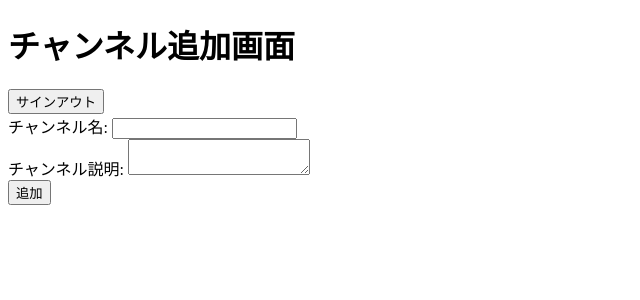
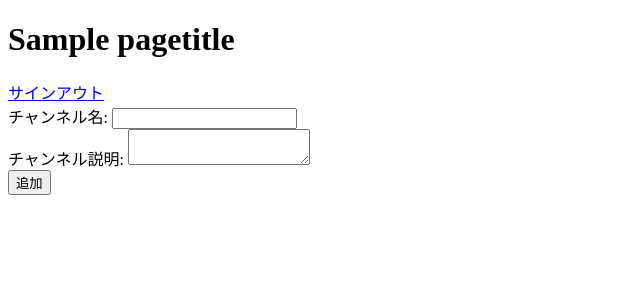
Before and after one commit to redeye0077/raretech_hackason_chat, a Flask app: template ChatApp/templates/edit-channel/add-channel.html in a window 1280 px wide. Shown: the top 300 px of the page, without its empty margins (0-640 px from the left). Run offline with Flask 2, Linux system fonts and the light colour scheme; the template is opened without the code that fills it: most values are stand-ins (such as "Sample title", 1, 10 or a date in 2020).

Commit message:
ヘッダー変数渡すのをpagetitleに設定

```diff
--- a/ChatApp/app.py
+++ b/ChatApp/app.py
@@ -13,7 +13,6 @@ app.secret_key = os.getenv('FLASK_SECRET_KEY', 'default_secret_key')
 @app.route('/signup', methods=['GET'])
 def signup():
     return render_template('registration/signup.html')
-
 
 # 新規登録画面 (POSTメソッドのみ)
 @app.route('/signup', methods=['POST'])
@@ -67,12 +66,6 @@ def userSignup():
 def login():
     return render_template('registration/login.html')
 
-#ホーム画面の表示
-@app.route('/index')
-def index():
-    channels = PostModel.getChannel()
-    return render_template('index.html', channels=channels)
-
 # ログイン処理
 @app.route('/login', methods=['POST'])
 def userLogin():
@@ -101,9 +94,15 @@ def userLogin():
     flash('ログイン成功！')
     return redirect(url_for('index'))
 
+#ホーム画面の表示
+@app.route('/index')
+def index():
+    channels = PostModel.getChannel()
+    pagetitle = "ホーム"
+    return render_template('index.html', channels=channels, pagetitle=pagetitle)
 
 #サインアウト処理
-@app.route('/signout', methods=['POST'])
+@app.route('/signout')
 def signout():
     session.clear()
     return redirect('/login')
@@ -114,14 +113,16 @@ def channel(channel_id):
     # データベースから該当のチャンネルを取得
     channel = PostModel.getChannelId(channel_id)
     if channel:
-        return render_template('edit-channel/delete-channel.html',channel=channel)
+        pagetitle = "削除"
+        return render_template('edit-channel/delete-channel.html',channel=channel, pagetitle=pagetitle)
     else:
         return "チャンネルが見つかりませんでした。", 404
 
 # 部屋追加画面
 @app.route('/channel_add')
 def channelAddIndex():
-    return render_template('edit-channel/add-channel.html')
+    pagetitle = "作成"
+    return render_template('edit-channel/add-channel.html', pagetitle=pagetitle)
 
 # 部屋追加処理
 @app.route('/channel_add',methods=['POST'])
--- a/ChatApp/model.py
+++ b/ChatApp/model.py
@@ -78,7 +78,7 @@ class PostModel:
         try:
             conn = DB.getConnection()
             cur = conn.cursor()
-            sql = "SELECT id, user_id FROM channels WHERE id = %s;"
+            sql = "SELECT id, user_id, name, description FROM channels WHERE id = %s;"
             cur.execute(sql, (channel_id))
             channels = cur.fetchone()
             return channels
--- a/ChatApp/templates/edit-channel/add-channel.html
+++ b/ChatApp/templates/edit-channel/add-channel.html
@@ -6,7 +6,7 @@
     <title>チャンネル追加</title>
 </head>
 <body>
-    <h1>チャンネル追加画面</h1>
+    <h1>{{ pagetitle }}</h1>
 
     <!-- エラーメッセージの表示 -->
     {% if error_message_brank %}
@@ -26,7 +26,7 @@
     {% endwith %}
     <form action="{{ url_for('signout') }}" method="post">
         <div>
-            <button type="submit">サインアウト</button>
+            <a href="/signout" class="btn-signout">サインアウト</a>
         </div>
     </form>
     <!-- チャンネル追加フォーム -->
--- a/ChatApp/templates/edit-channel/delete-channel.html
+++ b/ChatApp/templates/edit-channel/delete-channel.html
@@ -1,8 +1,10 @@
 <div id="delete-channel-modal" class="modal">
   <div class="modal-header">
-      <h2>Delete channel</h2>
+      <h2>{{ pagetitle }}</h2>
   </div>
   <div class="modal-body">
+    {{ channel.name }}
+    {{ channel.description }}
     {% if error_message %}
         <p style="color: red;">{{ error_message }}</p>
     {% endif %}
--- a/ChatApp/templates/index.html
+++ b/ChatApp/templates/index.html
@@ -6,7 +6,7 @@
     <link rel="stylesheet" href="{{ url_for('static', filename='styles.css') }}">
 </head>
 <body>
-    <h1>チャンネル一覧</h1>
+    <h1>{{ pagetitle }}</h1>
     {% with messages = get_flashed_messages() %}
         {% if messages %}
             {% for message in messages %}
```
